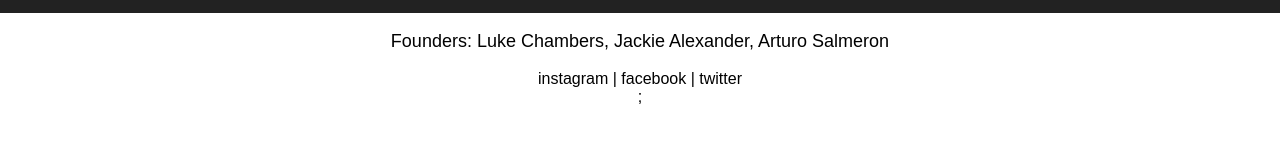
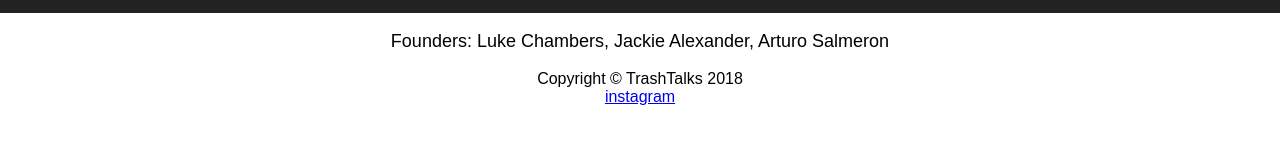
Before and after one commit to lchambers6/TrashTalks-Landing, a React (Create React App) app in the folder trash-talks-landing/: page / in a window 1280 px wide. Shown: the part 177-320 px from the top of the page. Built offline with nearby package versions, Linux system fonts and the light colour scheme.

Commit message:
updated footer

```diff
--- a/trash-talks-landing/public/index.html
+++ b/trash-talks-landing/public/index.html
@@ -10,6 +10,7 @@
     -->
     <link rel="manifest" href="%PUBLIC_URL%/manifest.json">
     <link rel="shortcut icon" href="%PUBLIC_URL%/favicon.ico">
+
     <!--
       Notice the use of %PUBLIC_URL% in the tags above.
       It will be replaced with the URL of the `public` folder during the build.
--- a/trash-talks-landing/src/App.js
+++ b/trash-talks-landing/src/App.js
@@ -12,7 +12,7 @@
         <p className="App-intro">
           Founders: Luke Chambers, Jackie Alexander, Arturo Salmeron
         </p>
-        <Footer />;
+        <Footer />
       </div>
     );
   }
--- a/trash-talks-landing/src/Footer.js
+++ b/trash-talks-landing/src/Footer.js
@@ -5,7 +5,18 @@
   render() {
     return (
       <div className="Footer">
-        instagram | facebook | twitter
+      <footer>
+            <div className="container">
+                <div className="row">
+                    <div className="copyright">
+                      Copyright &copy; TrashTalks 2018
+                    </div>
+                    <div className="socialMedia">
+                          <a href="https://www.instagram.com/trashtalks_welisten" target="_blank" rel="noopener noreferrer">instagram</a>
+                    </div>
+                </div>
+            </div>
+        </footer>
       </div>
     );
   }
```
